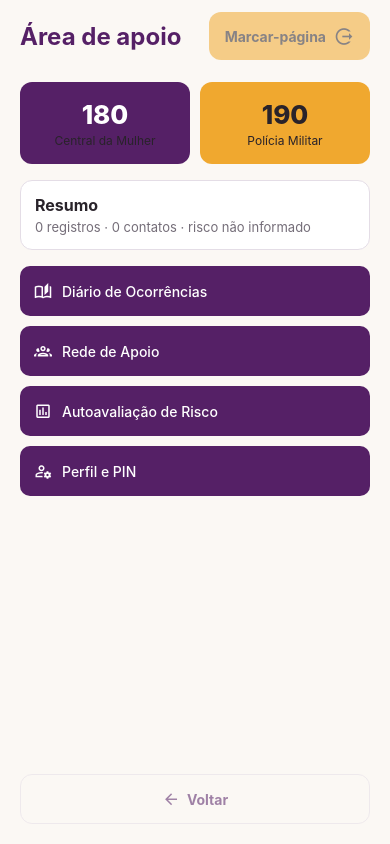
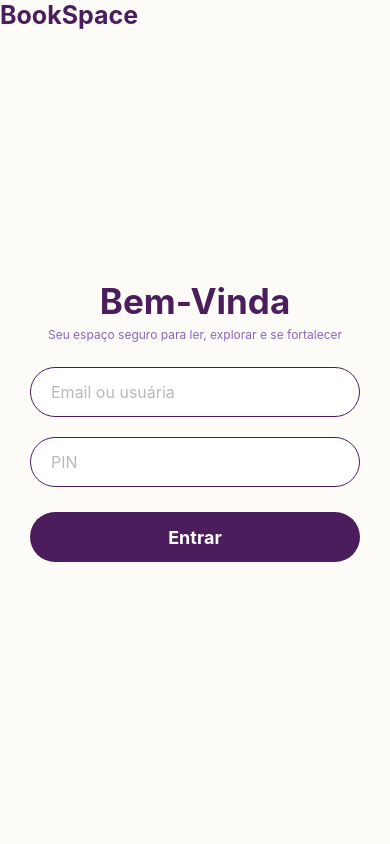
Before and after one commit to juuhjuw/BookSpace, a React Native app in the folder mobile/: screen / in a window 390 px wide. Built offline with nearby package versions, Linux system fonts and the light colour scheme.

Commit message:
fix(mobile): centraliza campos de login e adiciona funcionalidades aos botões da areaApoio

```diff
--- a/mobile/src/pages/AreaApoio/index.js
+++ b/mobile/src/pages/AreaApoio/index.js
@@ -34,6 +34,7 @@ const OPCOES = [
     id: "perfil",
     titulo: "Perfil e PIN",
     icone: "account-cog-outline",
+    rota: "Perfil",
   },
 ];
 
@@ -71,20 +72,21 @@ function CartaoEmergencia({
 }
 
 // Componente responsável por exibir cada opção do menu.
-function ItemMenu({ titulo, icone }) {
+function ItemMenu({ titulo, icone, onPress }) {
   return (
-    <View
+    <Pressable
       accessible
       accessibilityRole="text"
       accessibilityLabel={titulo}
-      style={styles.itemMenu}
+      onPress={onPress}
+      style={({ pressed }) => [styles.itemMenu, pressed && styles.pressionado]}
     >
       {/* Ícone relacionado à opção apresentada. */}
       <MaterialCommunityIcons name={icone} size={18} color={CORES.branco} />
 
       {/* Nome da opção do menu. */}
       <Text style={styles.textoItemMenu}>{titulo}</Text>
-    </View>
+    </Pressable>
   );
 }
 
@@ -205,6 +207,9 @@ export default function AreaApoio({ navigation }) {
               key={opcao.id}
               titulo={opcao.titulo}
               icone={opcao.icone}
+              onPress={
+                opcao.rota ? () => navigation.navigate(opcao.rota) : undefined
+              }
             />
           ))}
         </View>
--- a/mobile/src/pages/Perfil/Perfil.js
+++ b/mobile/src/pages/Perfil/Perfil.js
@@ -1,99 +1,108 @@
-import React from 'react';
-import { View, Text, StyleSheet, TouchableOpacity, TextInput} from 'react-native';
+import React from "react";
+import {
+  View,
+  Text,
+  StyleSheet,
+  TouchableOpacity,
+  TextInput,
+} from "react-native";
 
-export default function Perfil(){
-    return(
+export default function Perfil() {
+  return (
     <View style={estilo.container}>
-
       <Text style={estilo.tituloPag}>BookSpace</Text>
 
       <View style={estilo.centro}>
-
         <Text style={estilo.subtitulo}>Bem-Vinda</Text>
 
-            <Text style={estilo.recado}>Seu espaço seguro para ler, explorar e se fortalecer</Text>
+        <Text style={estilo.recado}>
+          Seu espaço seguro para ler, explorar e se fortalecer
+        </Text>
 
         <TextInput
           style={estilo.input}
-                    placeholder='Email ou usuária'
-                    placeholderTextColor='#BABABA'
+          placeholder="Email ou usuária"
+          placeholderTextColor="#BABABA"
         />
         <TextInput
           style={estilo.input}
-                    placeholder='PIN'
-                    placeholderTextColor='#BABABA'
+          placeholder="PIN"
+          placeholderTextColor="#BABABA"
           secureTextEntry={true}
         />
         <TouchableOpacity style={estilo.botao}>
-                    <Text style={{color:'#FFF', fontSize: 18, fontWeight: 'bold'}}>Entrar</Text>
+          <Text style={{ color: "#FFF", fontSize: 18, fontWeight: "bold" }}>
+            Entrar
+          </Text>
         </TouchableOpacity>
       </View>
     </View>
-    )
+  );
 }
 const estilo = StyleSheet.create({
-    container:{
+  container: {
     flex: 1,
-        justifyContent: 'space-between',
-        backgroundColor: '#FDFBF7',
+    // justifyContent: "space-between",
+    backgroundColor: "#FDFBF7",
   },
-    headerTopo:{
-        flexDirection: 'row',
-        alignItems: 'center',
+  headerTopo: {
+    flexDirection: "row",
+    alignItems: "center",
     paddingHorizontal: 20,
     paddingTop: 40,
   },
-    logo:{
+  logo: {
     width: 45,
     height: 45,
     borderRadius: 22.5,
     marginRight: 10,
   },
   tituloPag: {
-        color: '#4B1D5C',
-        fontWeight: 'bold',
+    color: "#4B1D5C",
+    fontWeight: "bold",
     fontSize: 25,
   },
-    centro:{
+  centro: {
+    width: "100%",
+    alignItems: "center",
     paddingHorizontal: 30,
-        alignItems: 'center',
-        width: '100%'
+    marginTop: 250,
   },
-    subtitulo:{
-        color: '#4B1D5C',
-        fontWeight: 'bold',
+  subtitulo: {
+    color: "#4B1D5C",
+    fontWeight: "bold",
     fontSize: 35,
-        marginBottom: 5
+    marginBottom: 5,
   },
-    recado:{
-        color: '#8965BF',
+  recado: {
+    color: "#8965BF",
     fontSize: 12,
     marginBottom: 25,
-        textAlign: 'center'
+    textAlign: "center",
   },
-    botao:{
-        backgroundColor: '#4B1D5C',
+  botao: {
+    backgroundColor: "#4B1D5C",
     borderRadius: 30,
-        width: '100%',
+    width: "100%",
     height: 50,
-        justifyContent: 'center',
-        alignItems: 'center',
-        marginTop: 5
+    justifyContent: "center",
+    alignItems: "center",
+    marginTop: 5,
   },
-    input:{
-        width: '100%',
+  input: {
+    width: "100%",
     height: 50,
     borderWidth: 1,
-        borderColor: '#4B1D5C',
+    borderColor: "#4B1D5C",
     borderRadius: 25,
     paddingHorizontal: 20,
     fontSize: 16,
-        color: '#BABABA',
-        backgroundColor: '#FFF',
-        marginBottom: 20
+    color: "#BABABA",
+    backgroundColor: "#FFF",
+    marginBottom: 20,
   },
-    ondaRodape:{
-        width: '100%',
-        height: 120
-    }
-})
+  ondaRodape: {
+    width: "100%",
+    height: 120,
+  },
+});
--- a/mobile/src/routes/index.js
+++ b/mobile/src/routes/index.js
@@ -9,7 +9,7 @@ const Stack = createNativeStackNavigator();
 export default function Routes() {
   return (
     <Stack.Navigator
-      initialRouteName="AreaApoio"
+      initialRouteName="Perfil"
       screenOptions={{
         headerShown: false,
         animation: "slide_from_right",
```
Lines whose indentation alone changed are shown as unchanged.
